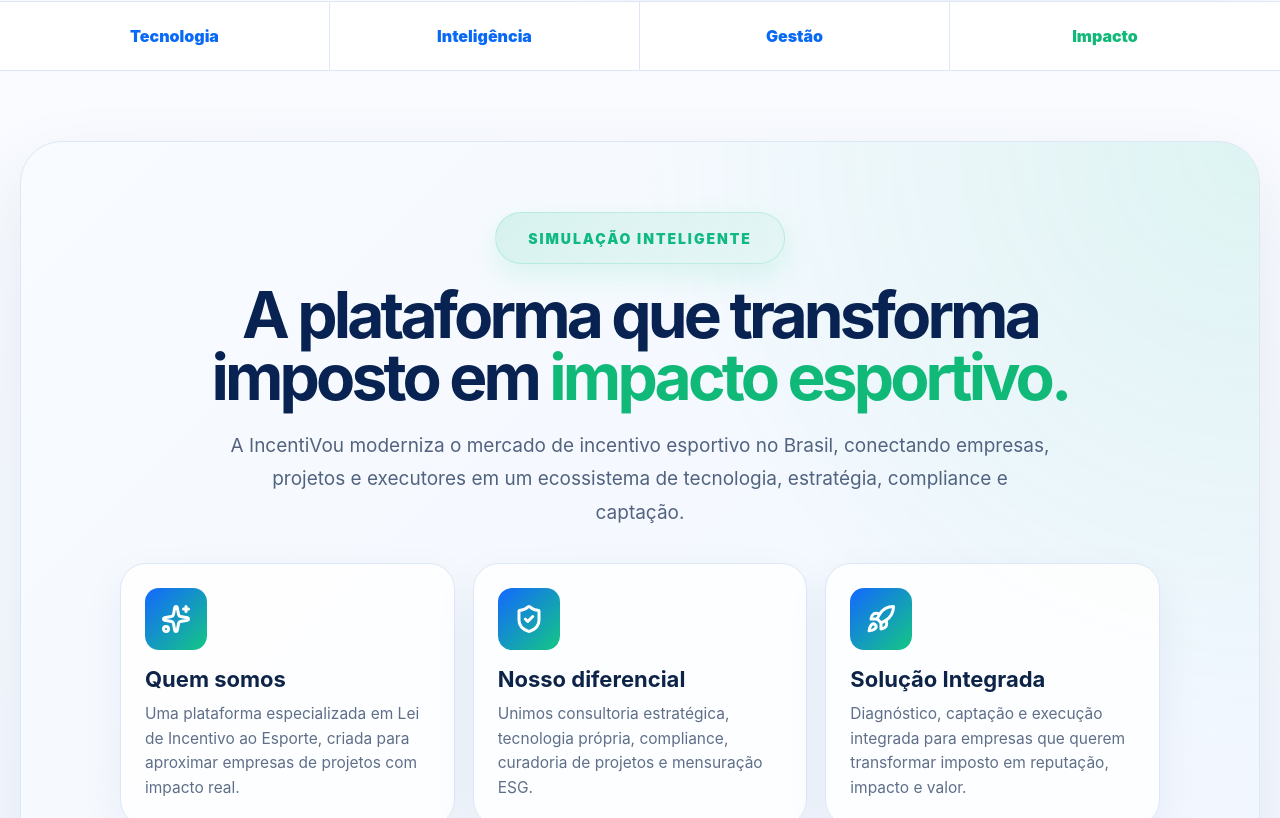
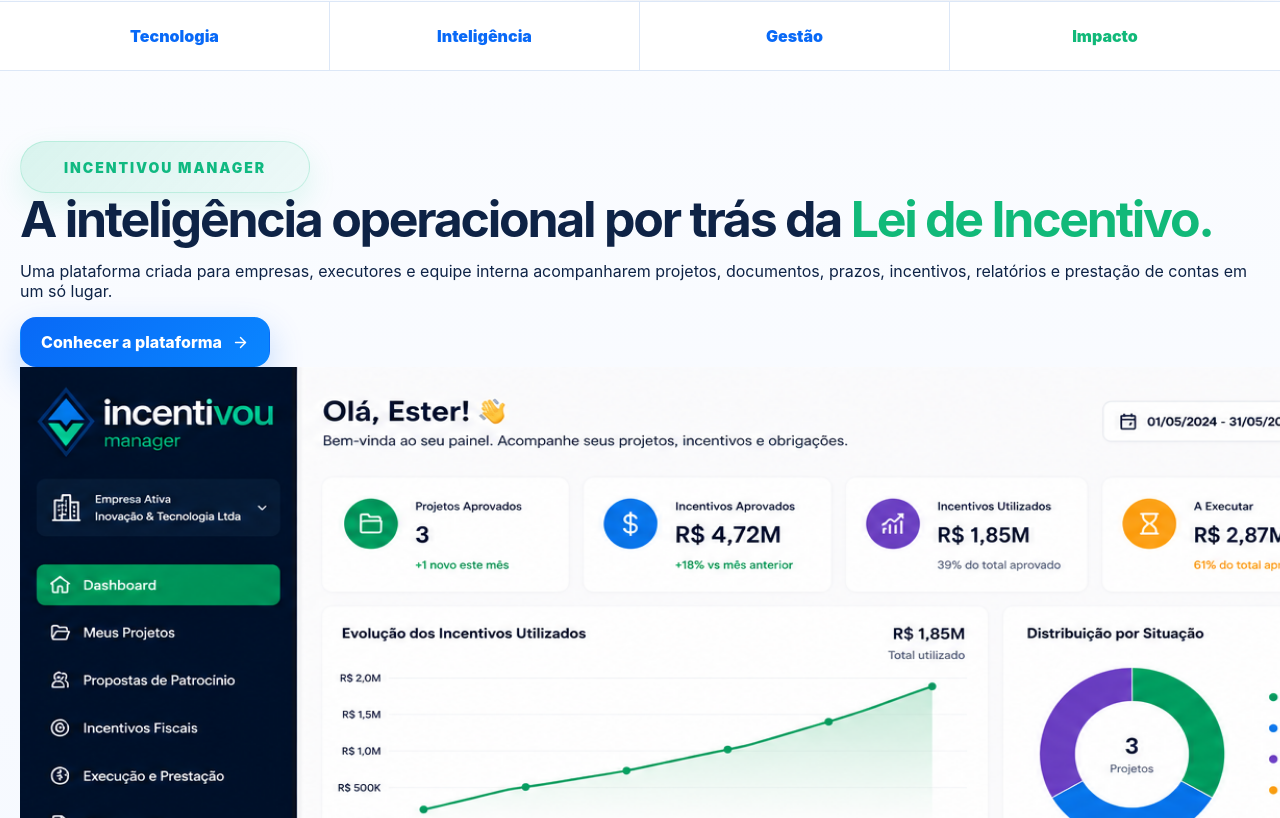
Before and after one commit to Brunoleoguilherme/incentivou-site, a Next.js app: page / in a window 1280 px wide. Shown: the part 882-1700 px from the top of the page. Built offline with nearby package versions, Linux system fonts and the light colour scheme.

Commit message:
Adiciona bloco plataforma na home

```diff
--- a/app/page.js
+++ b/app/page.js
@@ -1,3 +1,6 @@
+import Image from 'next/image';
+import Link from 'next/link';
+
 import {
   Audiences,
   HeroHome,
@@ -10,6 +13,7 @@
 import ExecutorSimulator from '@/components/ExecutorSimulator';
 
 import {
+  ArrowRight,
   Sparkles,
   ShieldCheck,
   Rocket,
@@ -22,11 +26,49 @@
 
       <ValueStrip />
 
+      <section className="section homePlatformPreview">
+        <div className="container homePlatformGrid">
+          <div className="homePlatformText">
+            <span className="premiumEyebrow">
+              INCENTIVOU MANAGER
+            </span>
+
+            <h2>
+              A inteligência operacional por trás da
+              <strong> Lei de Incentivo.</strong>
+            </h2>
+
+            <p>
+              Uma plataforma criada para empresas, executores e equipe interna
+              acompanharem projetos, documentos, prazos, incentivos, relatórios
+              e prestação de contas em um só lugar.
+            </p>
+
+            <Link className="btn primary" href="/plataforma">
+              Conhecer a plataforma
+              <ArrowRight size={17} />
+            </Link>
+          </div>
+
+          <div className="homePlatformImage">
+            <Image
+              src="/images/dashboard-empresa.png"
+              alt="Dashboard IncentiVou Manager"
+              width={1600}
+              height={1000}
+              priority
+            />
+          </div>
+        </div>
+      </section>
+
       <section className="section">
         <div className="container">
           <div className="simulatorSection premium">
             <div className="homeSimulatorHeader premiumCopy">
-              <span className="premiumEyebrow">SIMULAÇÃO INTELIGENTE</span>
+              <span className="premiumEyebrow">
+                SIMULAÇÃO INTELIGENTE
+              </span>
 
               <h2>
                 A plataforma que transforma imposto em
@@ -60,7 +102,7 @@
 
                 <div>
                   <span><Rocket size={21} /></span>
-                  <h3>Solução Integrada</h3>
+                  <h3>Solução integrada</h3>
                   <p>
                     Diagnóstico, captação e execução integrada para empresas que
                     querem transformar imposto em reputação, impacto e valor.
```
